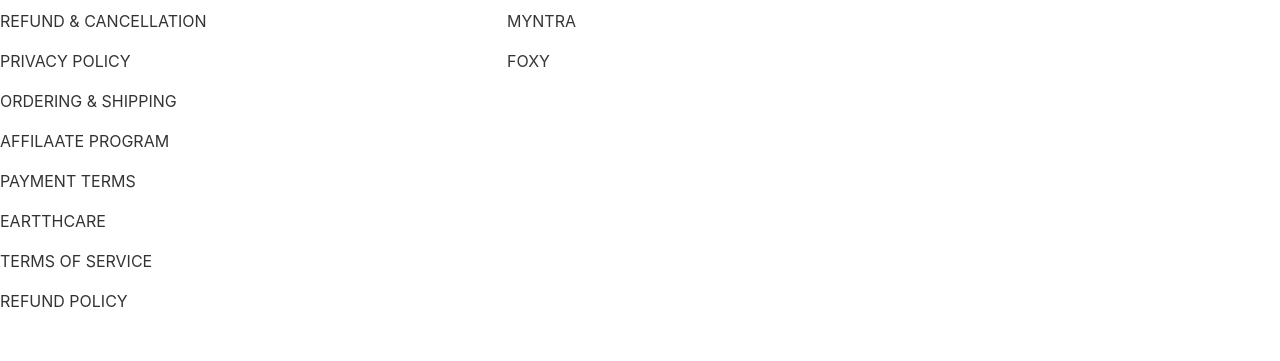
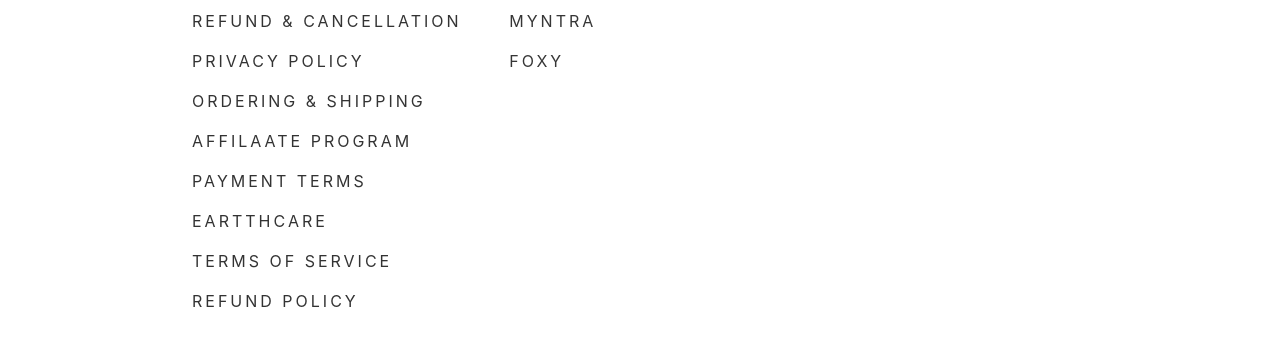
Before and after one commit to yashtomar15/Dot-Key, a plain HTML site: page home.html in a window 1280 px wide. Shown: the part 9335-9696 px from the top of the page. Before the commit the page ends 9646 px from the top, so only its background shows below. Drawn offline with nearby package versions, Linux system fonts and the light colour scheme.

Commit message:
footer upadte

```diff
--- a/style/footer.css
+++ b/style/footer.css
@@ -1,11 +1,13 @@
 #footer
 {
     display: flex;
-    width: 100%;
+    width: 70%;
     justify-content: space-between;
     margin: auto;
     text-decoration: none;
     font-family:-apple-system, BlinkMacSystemFont, 'Segoe UI', Roboto, Oxygen, Ubuntu, Cantarell, 'Open Sans', 'Helvetica Neue', sans-serif;
+    margin-bottom: 50px;
+    letter-spacing: 3px;
 }
 #foot1>a
 {
```
